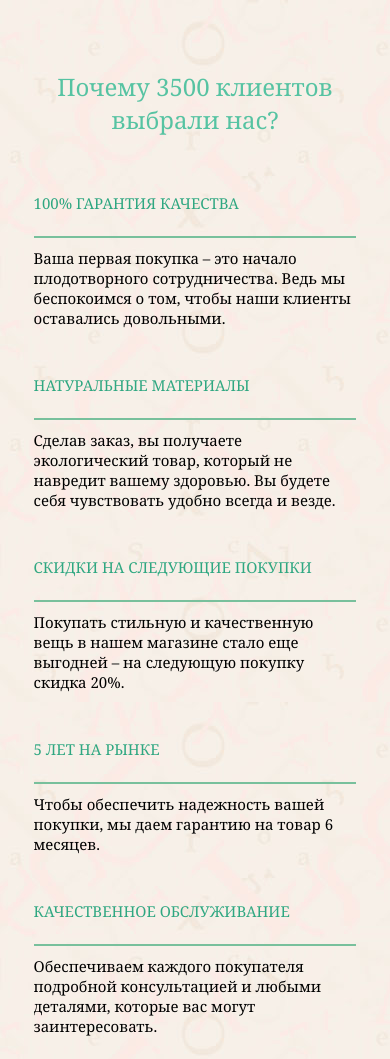
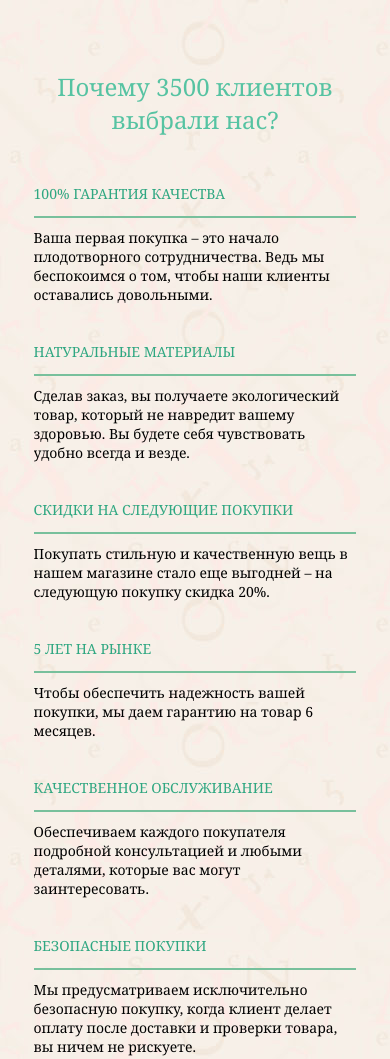
Before and after one commit to we555/polygon, a plain HTML site: page index.html in a window 390 px wide. Shown: the top 1059 px of the page. Drawn offline with Linux system fonts and the light colour scheme.

Commit message:
merge with master

```diff
--- a/css/less/common.less
+++ b/css/less/common.less
@@ -59,6 +59,8 @@ section {
 /* .o-item */
 
 .o-item {
+  position: relative;
+  z-index: 2;
   cursor: pointer;
   margin-bottom: 15px;
 
@@ -141,8 +143,7 @@ section {
   }
 }
 
-.ol-item,
-.or-item {
+.o-item {
   width: 70%;
 
   h3 {
@@ -205,6 +206,7 @@ section {
     top: 31px;
   }
   h3 {
+    padding-right: 72px;
     background-position: 106% -63px;
   }
 }
@@ -213,6 +215,7 @@ section {
 
 .or-a2 {
   h3 {
+    padding-right: 75px;
     background-position: 104% -203px;
   }
 }
@@ -308,8 +311,9 @@ section {
 /*.polygon*/
 
 .polygon {
-  &, img {
+  &, img, svg {
     position: absolute;
+    z-index: 1;
     top: 0;
     left: 0;
     bottom: 0;
@@ -322,6 +326,10 @@ section {
     width: 333px;
     height: auto;
   }
+
+  svg {
+
+  }
 }
 
 /* classes */
--- a/css/less/media.less
+++ b/css/less/media.less
@@ -8,22 +8,27 @@
 		margin-left: 2%;
 		margin-right: 2%;
 	}
+
+	.o-item {
+		h3 {
+			font-size: 16px;
+		}
+	}
 }
 
 /*  1060px */
 /*******************************************************************/
 @media only screen and (max-width : 1060px) {
+	.o-item {
+		h3 {
+			font-size: 14px;
+		}
+	}
+
 	.polygon {
 		img {
 			width: 283px;
 			height: auto;
-		}
-	}
-
-	.ol-item,
-	.or-item {
-		h3 {
-			font-size: 16px;
 		}
 	}
 
@@ -88,38 +93,32 @@
 	}
 }
 
-/*  1000px */
+/*  960px */
 /*******************************************************************/
-@media only screen and (max-width : 1000px) {
-	.ol-item,
-	.or-item {
+@media only screen and (max-width : 960px) {
+	section.offers h2 {
+		border-bottom: none;
+		font-size: 28px;
+	}
+
+	.o-item {
 		h3 {
-			font-size: 15px;
+			font-size: 13px;
+		}
+		p {
+			font-size: 14px;
+			line-height: normal;
 		}
 	}
 }
 
-/*  960px */
+/*  920px */
 /*******************************************************************/
-@media only screen and (max-width : 960px) {
-	.ol-item,
-	.or-item {
-		h3 {
-			font-size: 14px;
-		}
+@media only screen and (max-width : 920px) {
+
+	section.offers h2 {
+		font-size: 26px;
 	}
-}
-
-/*  900px */
-/*******************************************************************/
-@media only screen and (max-width : 900px) {
-	.ol-item,
-	.or-item {
-		h3 {
-			font-size: 16px;
-		}
-	}
-
 	.polygon {
 		display: none;
 	}
@@ -132,6 +131,13 @@
 		}
 		.circle {
 			display: none;
+		}
+		h3 {
+			font-size: 15px;
+		}
+		p {
+			font-size: 15px;
+			line-height: normal;
 		}
 	}
 }
@@ -155,19 +161,6 @@
 	.container {
 		margin-left: 5%;
 		margin-right: 5%;
-	}
-
-	section.offers h2 {
-		border-bottom: none;
-		font-size: 28px;
-	}
-
-	.ol-item,
-	.or-item {
-		h3 {
-			font-size: 15px;
-			white-space: normal;
-		}
 	}
 
 	.o-right,
@@ -224,28 +217,30 @@
 /*  480px */
 /*******************************************************************/
 @media only screen and (max-width : 480px) {
+	section.offers h2 {
+		font-size: 24px;
+	}
+
 	.o-item {
     h3 {
+	    min-height: 35px;
+	    line-height: 35px;
 			padding: 0;
 			background-image: none;
+
+
+			font-size: 14px;
     }
-	}
-
-	section.offers h2 {
-		font-size: 24px;
+		p {
+			font-size: 14px;
+			line-height: normal;
+		}
 	}
 }
 
 /*  350px */
 /*******************************************************************/
 @media only screen and (max-width : 350px) {
-	.ol-item,
-	.or-item {
-		h3, p {
-			font-size: 14px;
-			line-height: normal;
-		}
-	}
 	.o-items {
 		margin-left: 2%;
     margin-right: 2%;
--- a/index.html
+++ b/index.html
@@ -57,6 +57,7 @@
         </div>
 
         <div class="polygon">
+          <svg></svg>
           <img src="img/polygon_clothes.png" height="332" width="333" alt="">
         </div>
 
```
Also changed, not shown: css/common.css, css/media.css.
